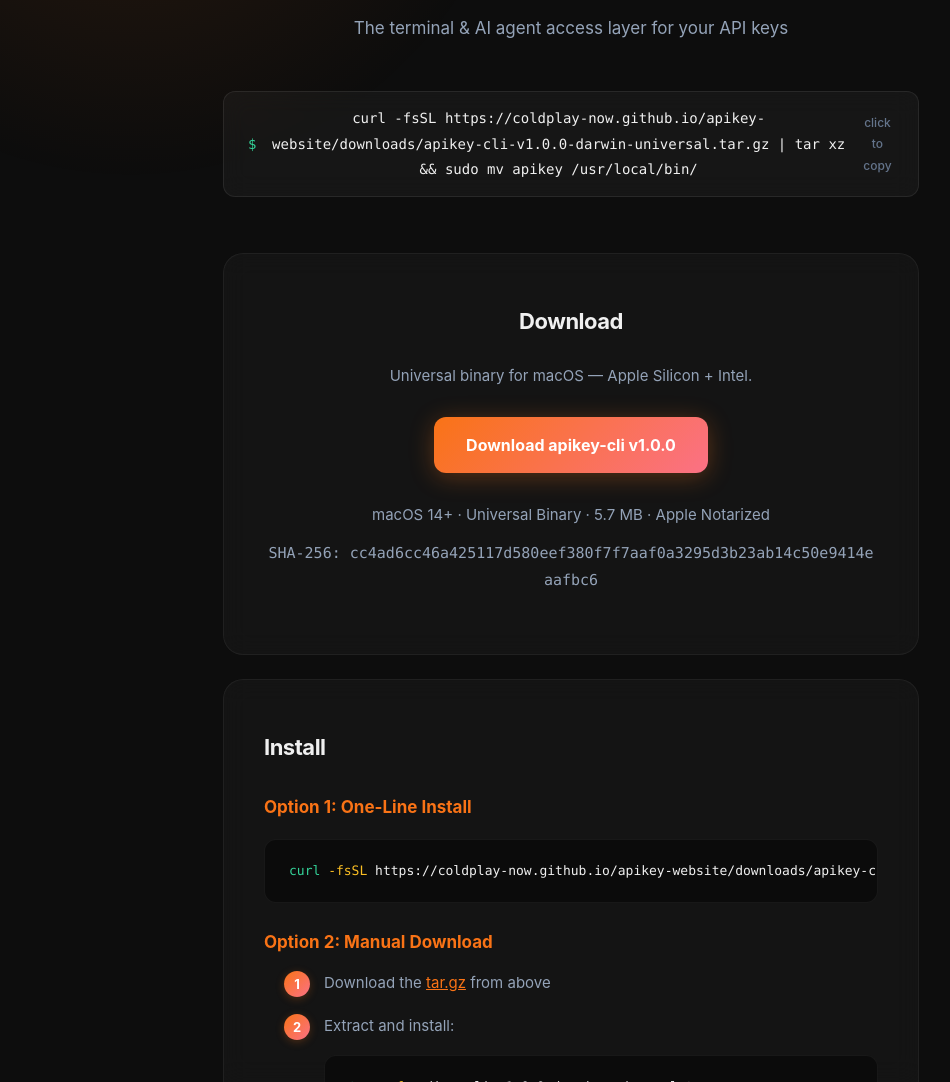
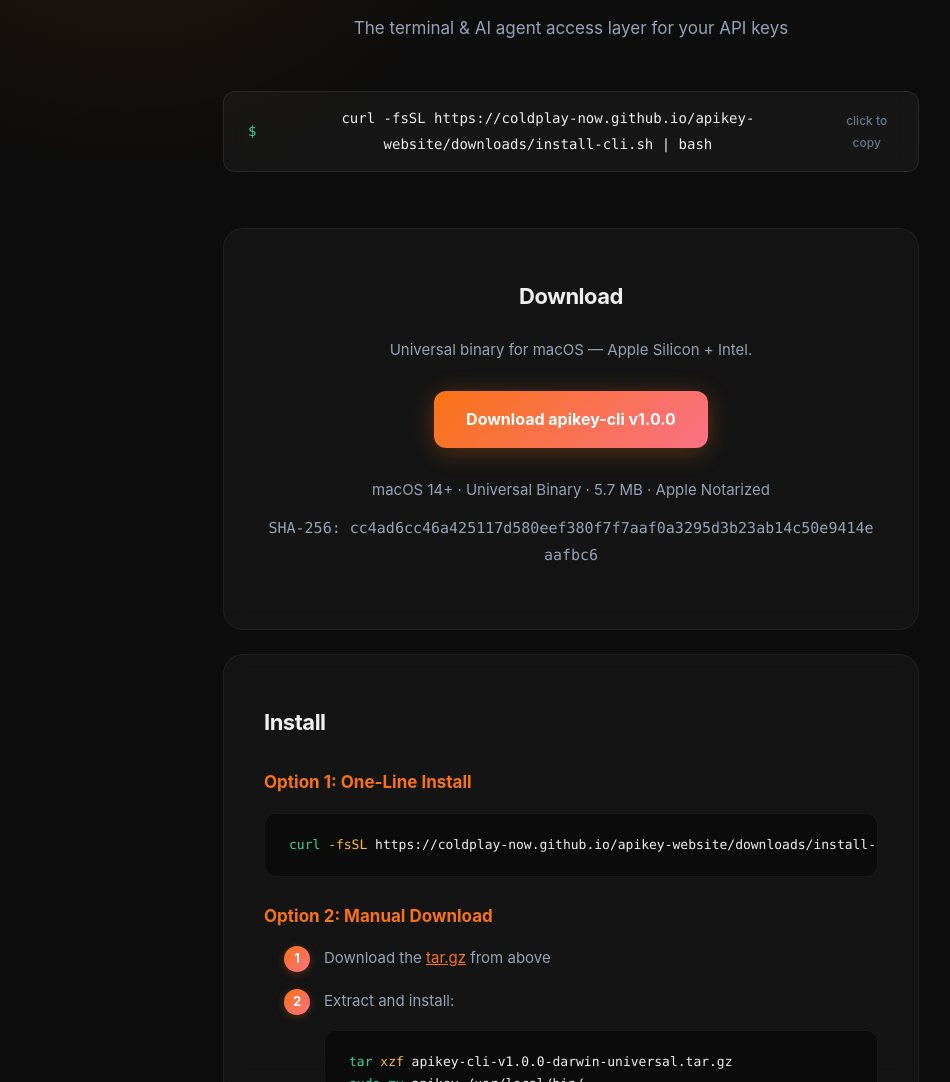
Before and after one commit to Coldplay-now/apikey-website, a plain HTML site: page cli.html in a window 1280 px wide. Shown: the part 315-1397 px from the top of the page, without its empty margins (69-1019 px from the left). Drawn offline with Linux system fonts and the light colour scheme.

Commit message:
Add install-cli.sh script, update CLI install commands
- Host install-cli.sh on website for public access
- Update cli.html one-line install to use hosted script
- Cleaner UX: curl ... | bash instead of long tar+mv command

Co-authored-by: Cursor <cursoragent@cursor.com>

```diff
--- a/cli.html
+++ b/cli.html
@@ -412,7 +412,7 @@
   <div class="hero-install">
     <div class="install-box" onclick="copyInstall(this)">
       <span class="prompt">$</span>
-      <span>curl -fsSL https://coldplay-now.github.io/apikey-website/downloads/apikey-cli-v1.0.0-darwin-universal.tar.gz | tar xz &amp;&amp; sudo mv apikey /usr/local/bin/</span>
+      <span>curl -fsSL https://coldplay-now.github.io/apikey-website/downloads/install-cli.sh | bash</span>
       <span class="copy-hint">
         <span data-lang="en">click to copy</span>
         <span data-lang="zh">点击复制</span>
@@ -460,7 +460,7 @@
         <span data-lang="en">Option 1: One-Line Install</span>
         <span data-lang="zh">方式一：一键安装</span>
       </h3>
-      <div class="code-block"><code><span class="cmd">curl</span> <span class="flag">-fsSL</span> https://coldplay-now.github.io/apikey-website/downloads/apikey-cli-v1.0.0-darwin-universal.tar.gz | <span class="cmd">tar</span> xz &amp;&amp; <span class="cmd">sudo mv</span> apikey /usr/local/bin/</code></div>
+      <div class="code-block"><code><span class="cmd">curl</span> <span class="flag">-fsSL</span> https://coldplay-now.github.io/apikey-website/downloads/install-cli.sh | <span class="cmd">bash</span></code></div>
 
       <h3>
         <span data-lang="en">Option 2: Manual Download</span>
@@ -765,7 +765,7 @@
     }
   })();
   function copyInstall(el) {
-    const text = 'curl -fsSL https://coldplay-now.github.io/apikey-website/downloads/apikey-cli-v1.0.0-darwin-universal.tar.gz | tar xz && sudo mv apikey /usr/local/bin/';
+    const text = 'curl -fsSL https://coldplay-now.github.io/apikey-website/downloads/install-cli.sh | bash';
     navigator.clipboard.writeText(text).then(() => {
       const copied = el.querySelector('.install-copied');
       copied.classList.add('show');
```
Also changed, not shown: 1 other file.
